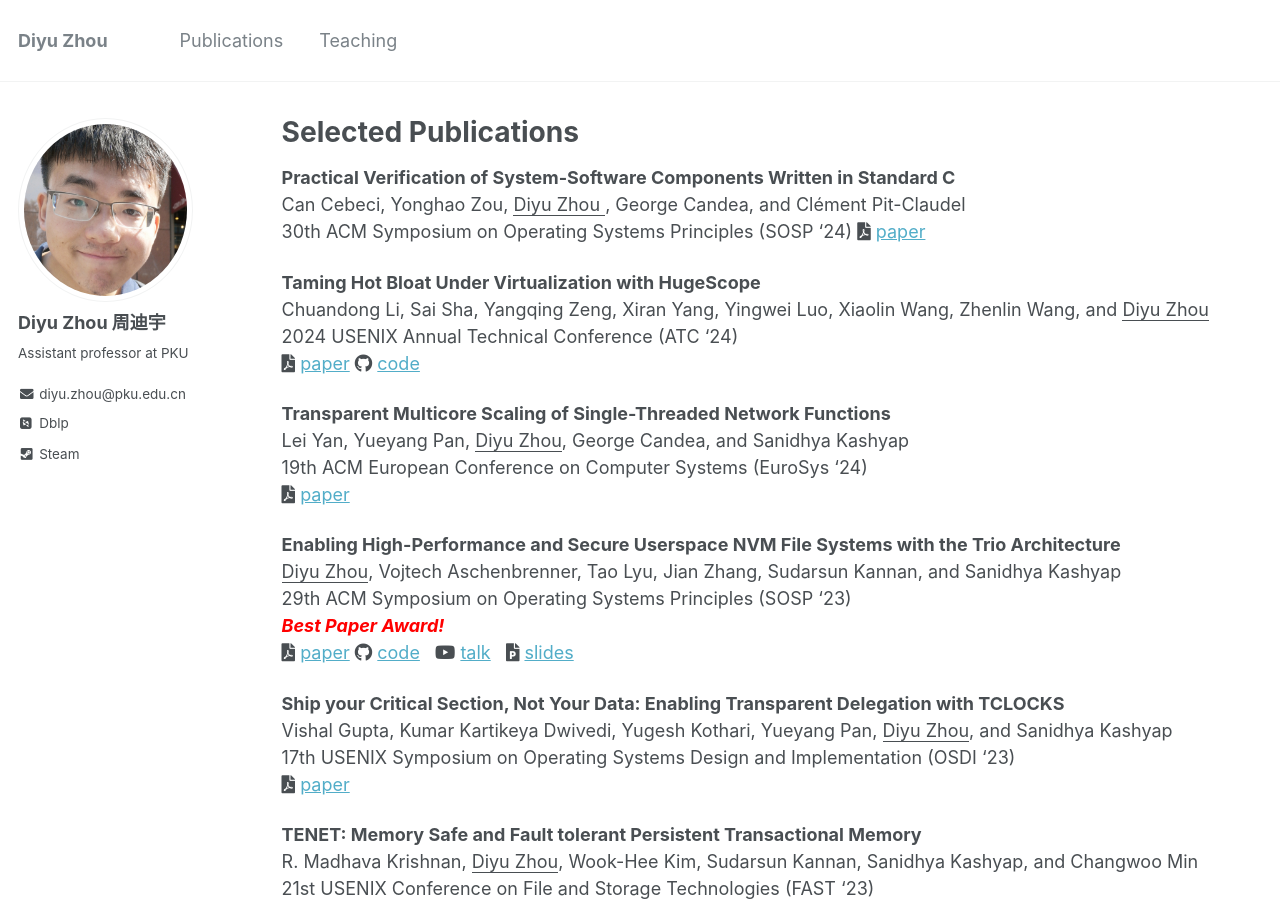
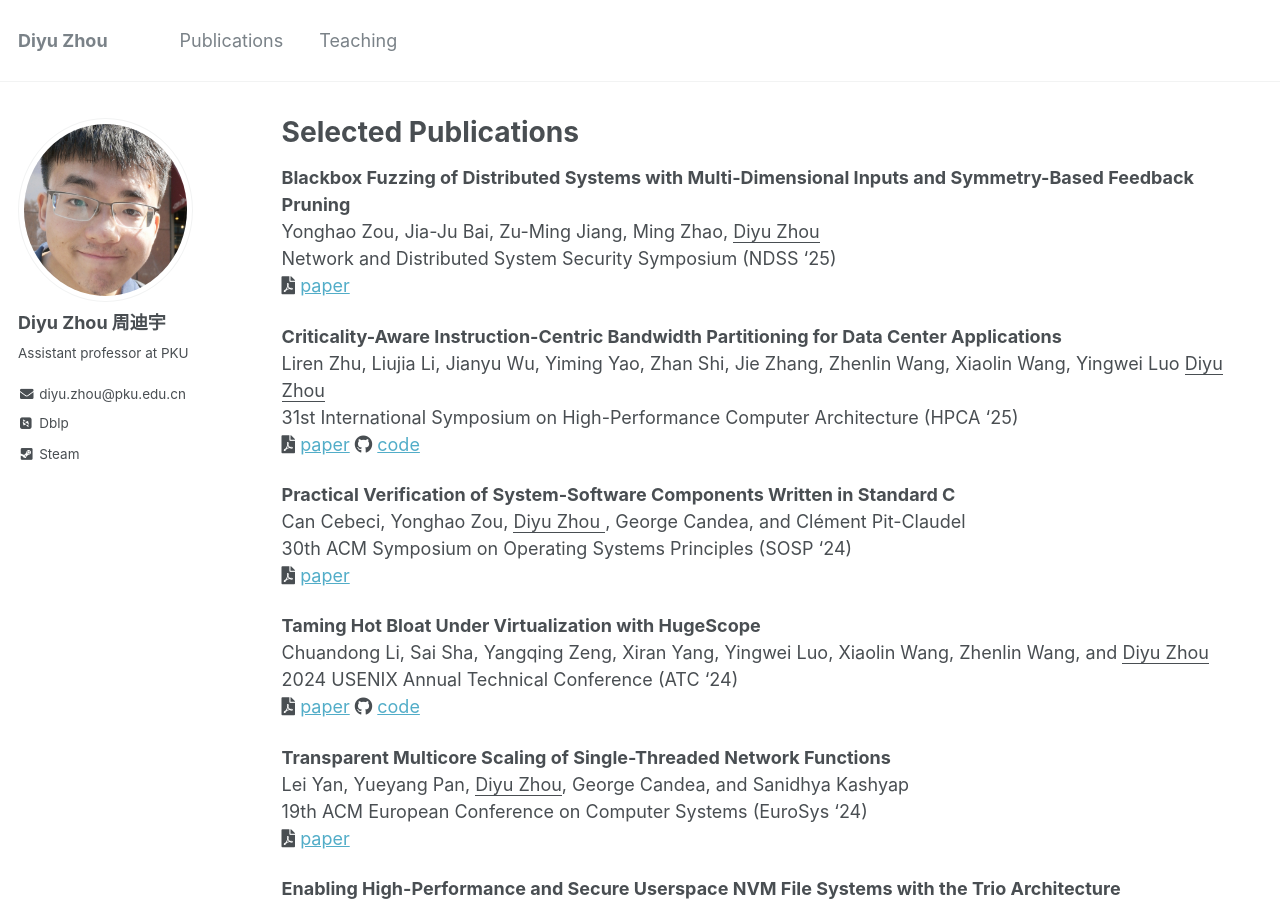
Before and after one commit to zhou-diyu/zhou-diyu.github.io, a Jekyll site: the page built from _pages/publications.md, in a window 1280 px wide and 900 px high. Built offline with Jekyll 4.4.1, drawn with Linux system fonts in a browser that asks for light colours; some web fonts are replaced.

Commit message:
add some recent accepted papers

```diff
--- a/_pages/publications.md
+++ b/_pages/publications.md
@@ -8,9 +8,22 @@ author_profile: true
 \* denotes equal contribution
 -->
 
+**Blackbox Fuzzing of Distributed Systems with Multi-Dimensional Inputs and Symmetry-Based Feedback Pruning** \
+Yonghao Zou, Jia-Ju Bai, Zu-Ming Jiang, Ming Zhao, <ins> Diyu Zhou </ins> \
+Network and Distributed System Security Symposium  (NDSS '25) \
+<i class="fas fa-file-pdf" aria-hidden="true"></i> [paper](/files/distfuzz-ndss25.pdf)
+
+
+**Criticality-Aware Instruction-Centric Bandwidth Partitioning for Data Center Applications** \
+Liren Zhu, Liujia Li, Jianyu Wu, Yiming Yao, Zhan Shi, Jie Zhang, Zhenlin Wang, Xiaolin Wang, Yingwei Luo <ins> Diyu Zhou </ins> \
+31st International Symposium on High-Performance Computer Architecture (HPCA '25) \
+<i class="fas fa-file-pdf" aria-hidden="true"></i> [paper](/files/pivot-hpca25.pdf)
+<i class="fab fa-github"></i> [code](https://github.com/TELOS-syslab/Pivot)
+
+
 **Practical Verification of System-Software Components Written in Standard C** \
 Can Cebeci, Yonghao Zou, <ins> Diyu Zhou </ins>, George Candea, and Clément Pit-Claudel \
-30th ACM Symposium on Operating Systems Principles (SOSP '24)
+30th ACM Symposium on Operating Systems Principles (SOSP '24) \
 <i class="fas fa-file-pdf" aria-hidden="true"></i> [paper](/files/tpot-sosp24.pdf)
 
 **Taming Hot Bloat Under Virtualization with HugeScope** \
```
Also changed, not shown: 2 other files.
